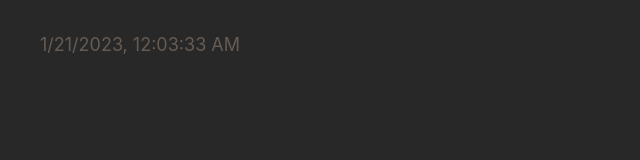
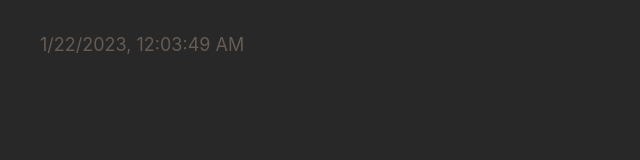
Before and after one commit to Ycomer/sophonfeeds, a plain HTML site: page index.html in a window 1280 px wide. Shown: the full height of the page, 0-640 px from the left. Drawn offline with Linux system fonts and the light colour scheme.

Commit message:
deploy: bb5afc14d6ee1a160ccd51bac2ca13f3eb5df762

```diff
--- a/index.html
+++ b/index.html
@@ -17,8 +17,8 @@
     <!-- %after-body-begin.html% -->
 
     <footer>
-      <a class="footer-link" href="https://github.com/Ycomer/sophonfeeds/actions/runs/3972213971">
-        <time id="build-timestamp" datetime="2023-01-21T00:03:33.205Z">2023-01-21T00:03:33.205Z</time>
+      <a class="footer-link" href="https://github.com/Ycomer/sophonfeeds/actions/runs/3977173270">
+        <time id="build-timestamp" datetime="2023-01-22T00:03:49.409Z">2023-01-22T00:03:49.409Z</time>
       </a>
       <a class="footer-link" href="https://github.com/osmoscraft/osmosfeed">osmosfeed 1.15.1</a>
     </footer>
```
Also changed, not shown: 1 other file.
